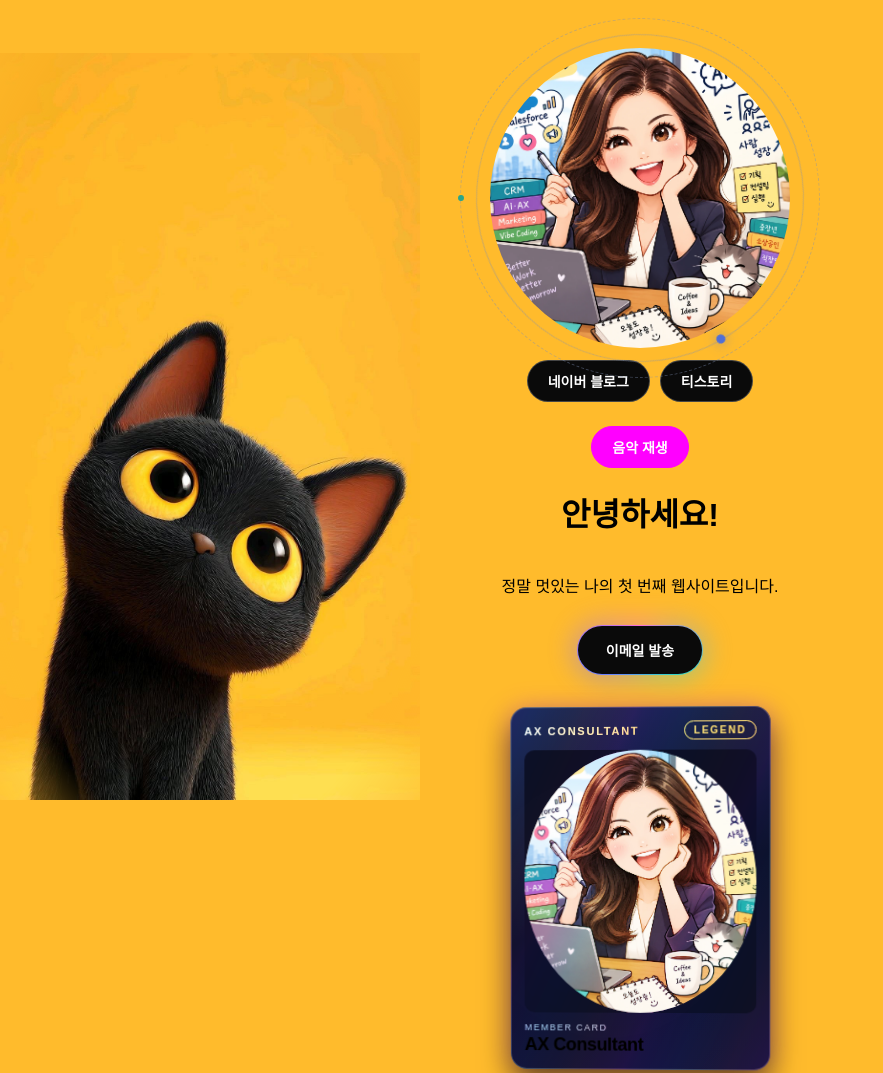
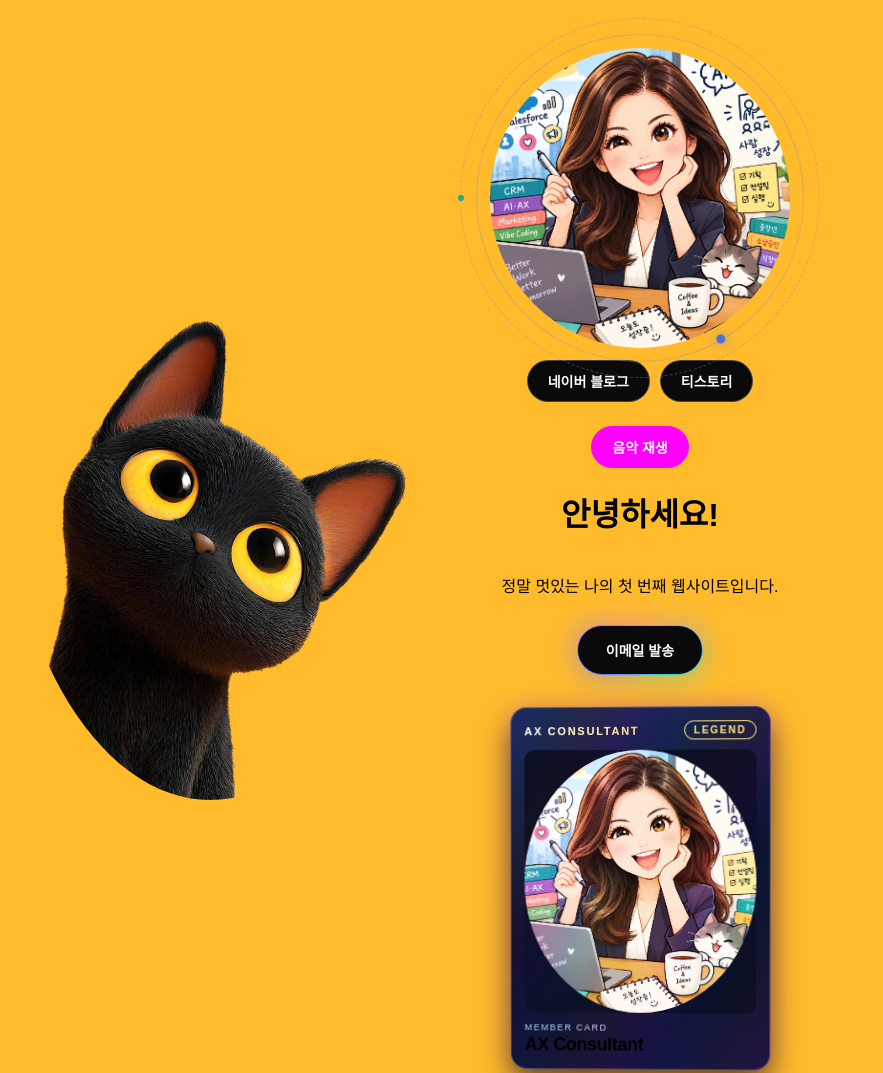
Before and after one commit to codysseyrookie/my-first-site, a plain HTML site: page index.html in a window 1280 px wide. Shown: the top 1073 px of the page, without its empty margins (0-883 px from the left). Drawn offline with Linux system fonts and the light colour scheme; a web font is replaced by a local one.

Commit message:
Replace background with cut-out cat PNG
Co-Authored-By: Claude Haiku 5.5 <noreply@anthropic.com>

```diff
--- a/index.html
+++ b/index.html
@@ -427,17 +427,13 @@
         outline: 2px solid #a5b4fc;
         outline-offset: 3px;
       }
-      body::before {
-        content: "";
+      .cat-cutout {
         position: fixed;
         left: 0;
         bottom: 0;
         z-index: -1;
         width: min(40vw, 420px);
-        aspect-ratio: 1080 / 1920;
-        background: url("background.jpg") center / 100% 100% no-repeat;
-        -webkit-mask-image: radial-gradient(ellipse 80% 80% at 50% 50%, #000 70%, transparent 100%);
-        mask-image: radial-gradient(ellipse 80% 80% at 50% 50%, #000 70%, transparent 100%);
+        height: auto;
         pointer-events: none;
       }
       .orbit-system {
@@ -495,6 +491,7 @@
     </style>
   </head>
   <body>
+    <img class="cat-cutout" src="cat.png" alt="" aria-hidden="true" />
     <div class="orbit-system">
       <div class="ring" aria-hidden="true"></div>
       <div class="ring two" aria-hidden="true"></div>
```
Also changed, not shown: cat.png (added).
